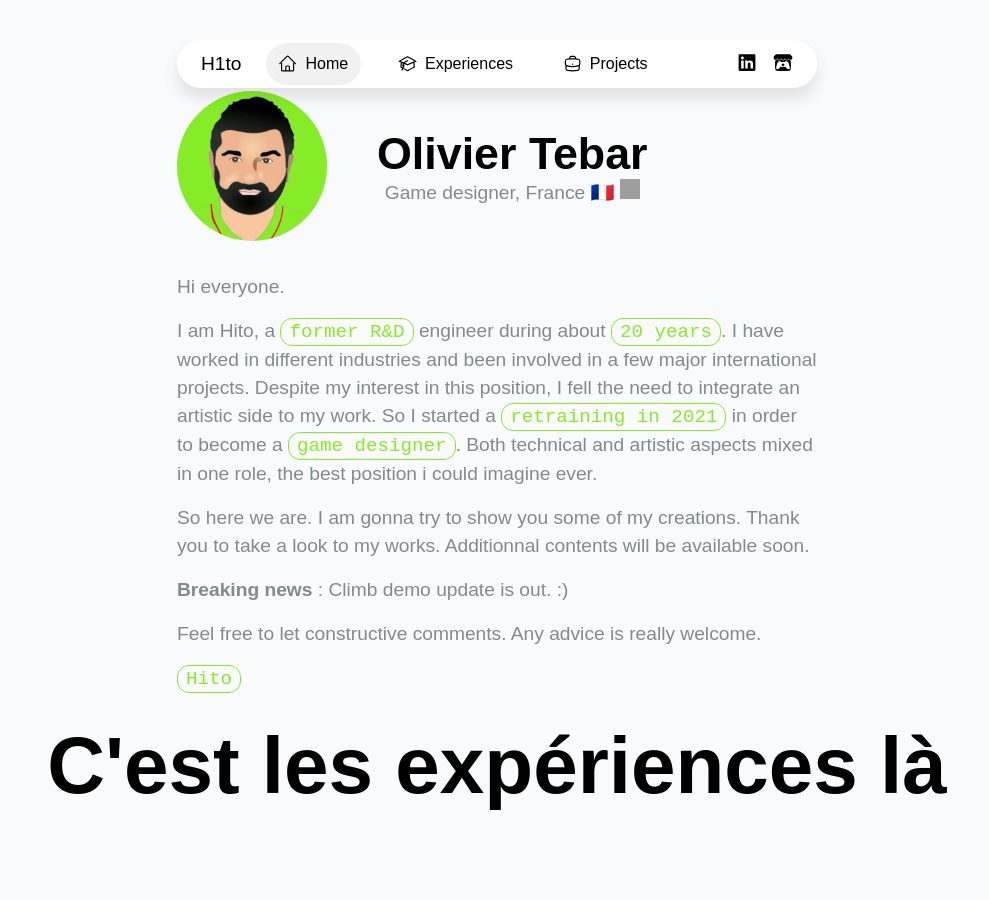
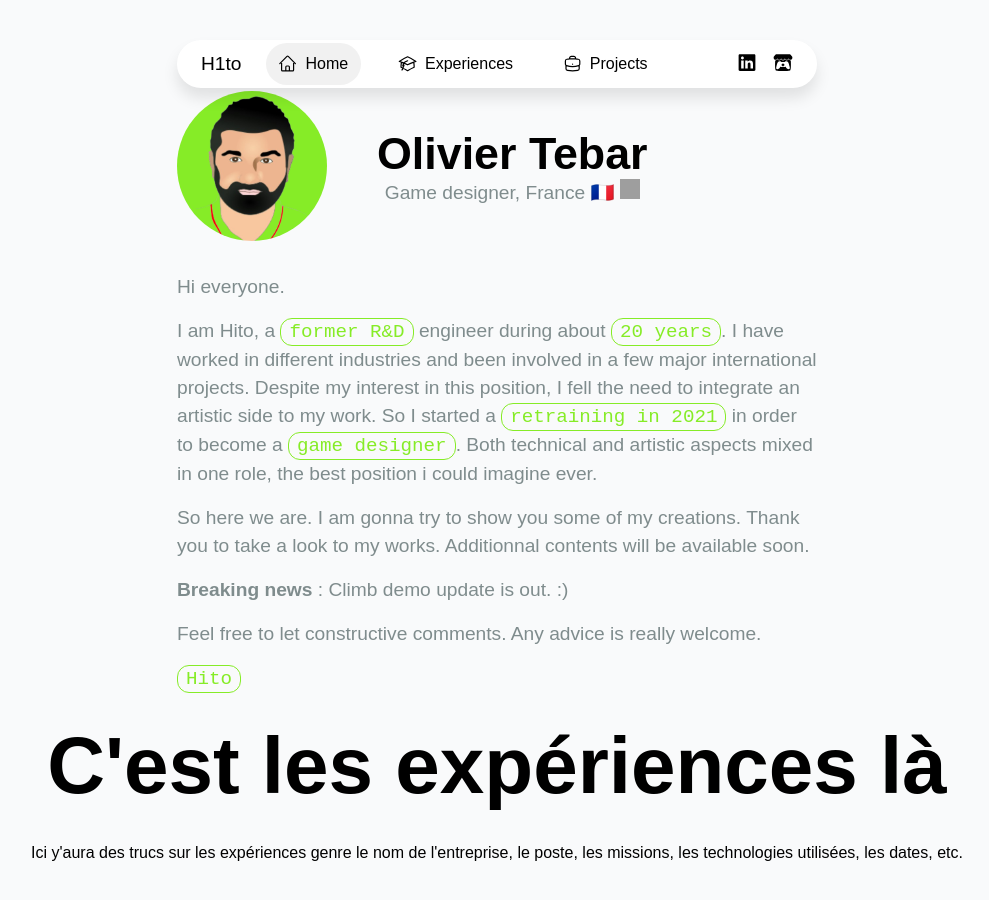
Before and after one commit to Matsuel/olivier, a Next.js app: page / in a window 1280 px wide. Shown: the top 900 px of the page, without its empty margins (143-1132 px from the left). Built offline with nearby package versions, Linux system fonts and the light colour scheme; grey boxes are pictures that could not be loaded.

Commit message:
create experiences section

```diff
--- a/src/Sections/Experiences/Experiences.tsx
+++ b/src/Sections/Experiences/Experiences.tsx
@@ -13,6 +13,11 @@ const Experiences = ({ }: ExperiencesProps) => {
                 C'est les expériences là
             </h1>
 
+            <p>
+                Ici y'aura des trucs sur les expériences
+                genre le nom de l'entreprise, le poste, les missions, les technologies utilisées, les dates, etc.
+            </p>
+
         </section>
     );
 };
```
